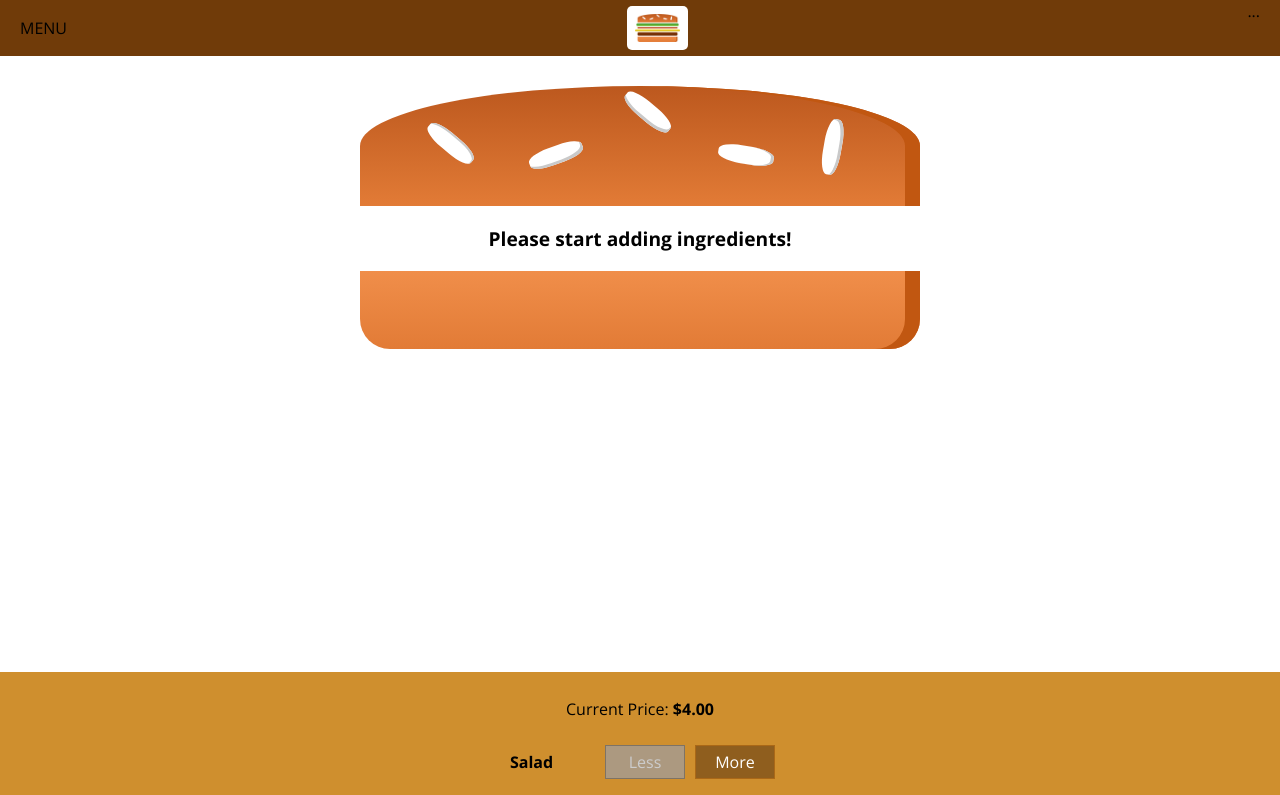
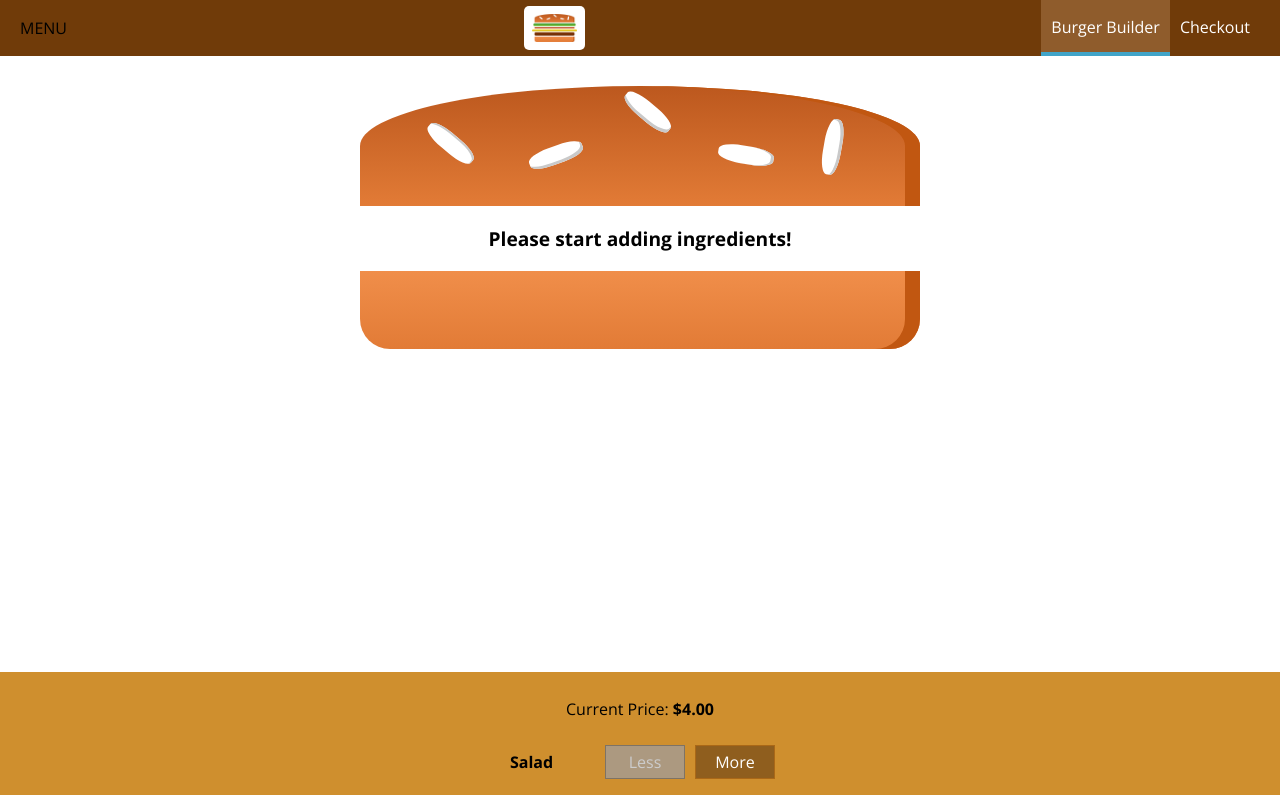
Before and after one commit to darthbel/BurgerBuilder, a React (Create React App) app: page / in a window 1280 px wide. Shown: the top 795 px of the page. Built offline with nearby package versions, Linux system fonts and the light colour scheme.

Commit message:
Navigation Items

```diff
--- /dev/null
+++ b/src/components/Navigation/NavigationItems/NavigationItem/NavigationItem.js
@@ -0,0 +1,12 @@
+import React from 'react'
+import classes from './NavigationItem.module.css'
+
+const NavigationItem = props => (
+  <li className={classes.NavigationItem}>
+    <a href={props.link} className={props.active && classes.active}>
+      {props.children}
+    </a>
+  </li>
+)
+
+export default NavigationItem
--- /dev/null
+++ b/src/components/Navigation/NavigationItems/NavigationItem/NavigationItem.module.css
@@ -0,0 +1,25 @@
+.NavigationItem {
+  margin: 0;
+  box-sizing: border-box;
+  display: flex;
+  height: 100%;
+  align-items: center;
+}
+
+.NavigationItem a {
+  color: white;
+  text-decoration: none;
+  height: 100%;
+  padding: 16px 10px;
+  border-bottom: 4px solid transparent;
+  box-sizing: border-box;
+  display: block;
+}
+
+.NavigationItem a:hover,
+.NavigationItem a:active,
+.NavigationItem a.active {
+  background-color: #8f5c2c;
+  border-bottom: 4px solid #40a4c8;
+  color: white;
+}
--- /dev/null
+++ b/src/components/Navigation/NavigationItems/NavigationItems.js
@@ -0,0 +1,14 @@
+import React from 'react'
+import classes from './NavigationItems.module.css'
+import NavigationItem from './NavigationItem/NavigationItem'
+
+const NavigationItems = () => (
+  <ul className={classes.NavigationItems}>
+    <NavigationItem link='/' active>
+      Burger Builder
+    </NavigationItem>
+    <NavigationItem link='/'>Checkout</NavigationItem>
+  </ul>
+)
+
+export default NavigationItems
--- /dev/null
+++ b/src/components/Navigation/NavigationItems/NavigationItems.module.css
@@ -0,0 +1,8 @@
+.NavigationItems {
+  margin: 0;
+  padding: 0;
+  list-style: none;
+  display: flex;
+  align-items: center;
+  height: 100%;
+}
--- a/src/components/Navigation/Toolbar/Toolbar.js
+++ b/src/components/Navigation/Toolbar/Toolbar.js
@@ -1,12 +1,15 @@
 import React from 'react'
 import classes from './Toolbar.module.css'
 import Logo from '../../Logo/Logo'
+import NavigationItems from '../NavigationItems/NavigationItems'
 
 const Toolbar = props => (
   <header className={classes.Toolbar}>
     <div>MENU</div>
     <Logo />
-    <nav>...</nav>
+    <nav>
+      <NavigationItems />
+    </nav>
   </header>
 )
 
```
